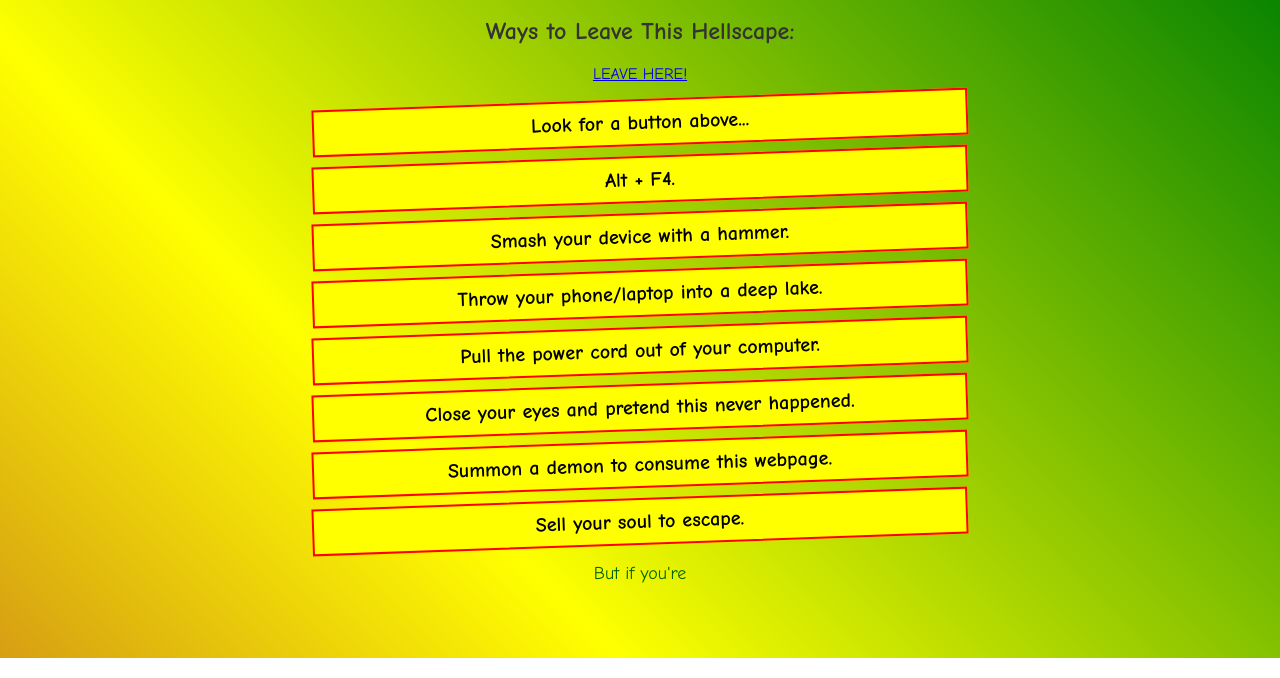
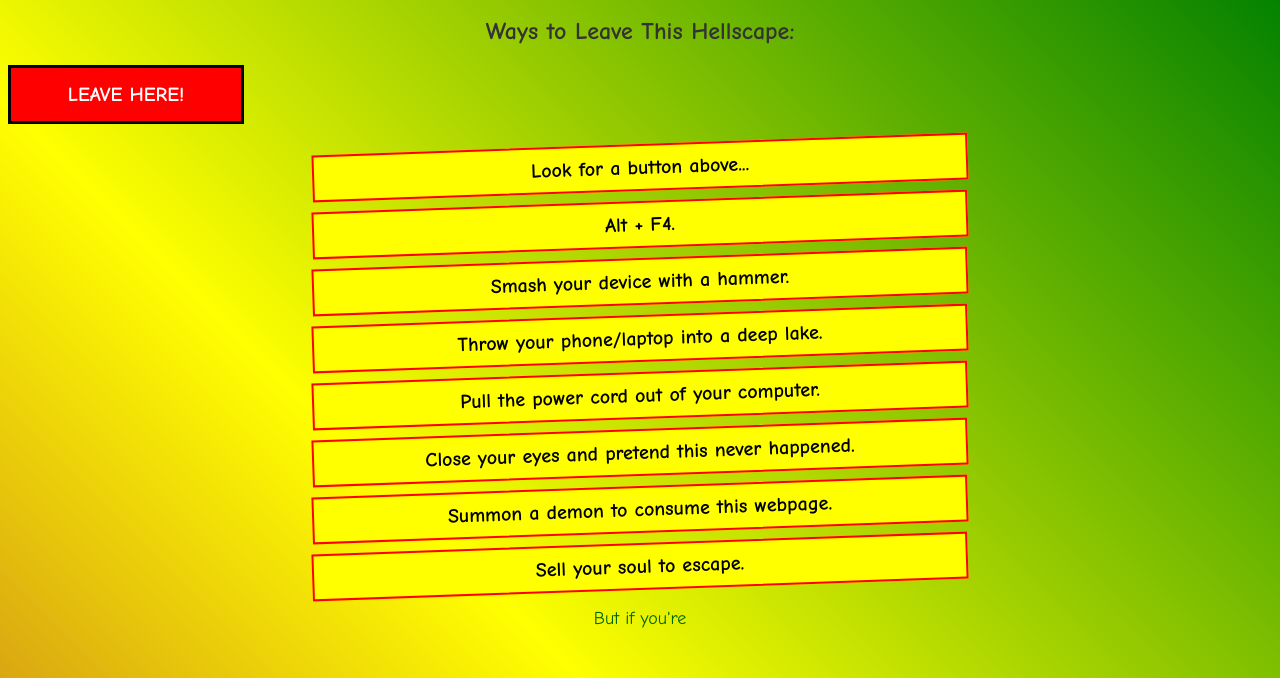
Before and after one commit to Aardvark932/Aardvark932.github.io, a plain HTML site: page index.html in a window 1280 px wide. Shown: the part 142-820 px from the top of the page. Drawn offline with Linux system fonts and the light colour scheme.

Commit message:
Update style.css

```diff
--- a/style.css
+++ b/style.css
@@ -62,3 +62,27 @@ li {
   color: white;
   letter-spacing: normal;
 }
+
+.leave-container {
+    text-align: left;
+    margin-bottom: 20px;
+}
+
+.big-obvious-button {
+    display: block;
+    width: 200px;
+    padding: 15px;
+    font-size: 20px;
+    font-weight: bold;
+    text-align: center;
+    color: white;
+    background-color: red;
+    border: 3px solid black;
+    text-decoration: none;
+    transition: 0.3s;
+}
+
+.big-obvious-button:hover {
+    background-color: darkred;
+    transform: scale(1.1);
+}
```
